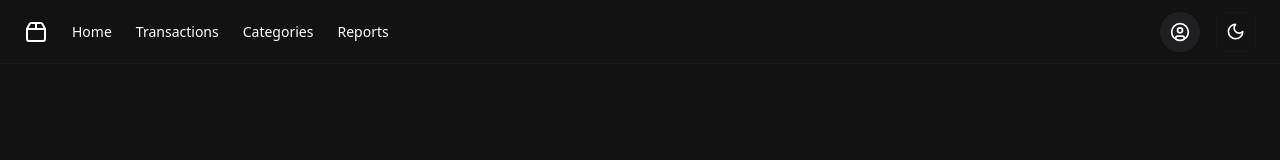
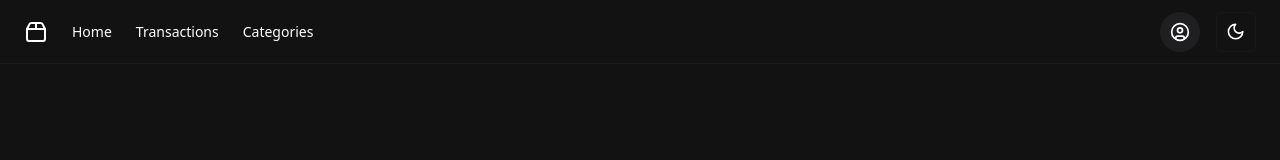
Before and after one commit to victjam/Financii-FE, a React (Vite) app: page /reports in a window 1280 px wide. Shown: the top 160 px of the page. Built offline with nearby package versions, Linux system fonts and the light colour scheme; what @nextui-org/react would draw is missing.

Commit message:
Remove Reports navigation item from header

```diff
--- a/src/components/ui/header.tsx
+++ b/src/components/ui/header.tsx
@@ -25,10 +25,10 @@ const NAVIGATIONS = [
     label: "Categories",
     path: "/categories",
   },
-  {
-    label: "Reports",
-    path: "/reports",
-  },
+  // {
+  //   label: "Reports",
+  //   path: "/reports",
+  // },
 ];
 
 export const Header = () => {
```
